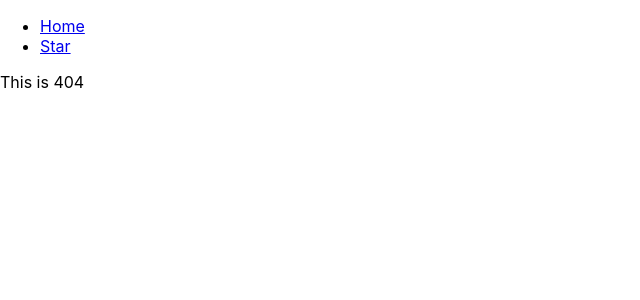
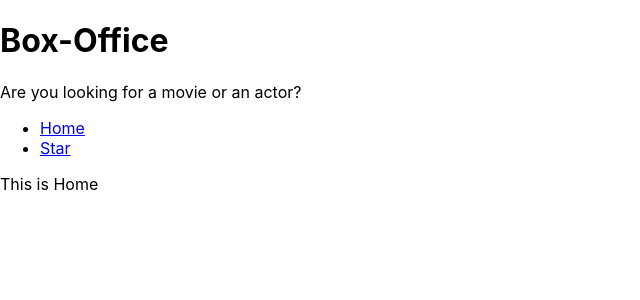
Before and after one commit to jackdaniels247/box-office, a React (Create React App) app: page /home in a window 1280 px wide. Before the commit this address had no page. Shown: the top 300 px of the page, without its empty margins (0-640 px from the left). Built offline with nearby package versions, Linux system fonts and the light colour scheme.

Commit message:
change layout and added title

```diff
--- a/src/App.js
+++ b/src/App.js
@@ -1,27 +1,25 @@
 import React from 'react';
 import { Switch,Route } from 'react-router';
-import Navs from './components/Navs';
+
+import Home from './pages/Home';
+import Star from './pages/Star';
 
 
 
 function App() {
   return (
-    <div>
-
-    <Navs />
-
-    <Switch>
-     <Route exact path='/' >
-       This is homepage
+     <Switch>
+     <Route exact path='/home' >
+       <Home />
      </Route>
      <Route exact path='/star'>
-       This is star
+       <Star />
      </Route>
      <Route>
        This is 404
      </Route>
    </Switch>
-    </div>
+
 
   );
 }
--- /dev/null
+++ b/src/components/Mainpagelayout.js
@@ -0,0 +1,16 @@
+import React from 'react'
+import Navs from './Navs';
+import Title from './Title';
+
+const Mainpagelayout = ({children}) =>
+    (
+        <div>
+            <Title title="Box-Office" subtitle="Are you looking for a movie or an actor?" />
+        <Navs />
+
+      {children}
+        </div>
+    )
+
+
+export default Mainpagelayout
--- /dev/null
+++ b/src/components/Title.js
@@ -0,0 +1,12 @@
+import React from 'react'
+
+const Title = ({title,subtitle}) =>
+    (
+        <div>
+            <h1>{title}</h1>
+    <p>{subtitle}</p>
+        </div>
+    )
+
+
+export default Title
--- /dev/null
+++ b/src/pages/Home.js
@@ -0,0 +1,12 @@
+import React from 'react'
+import Mainpagelayout from '../components/Mainpagelayout'
+
+const Home = () =>
+    (
+        <Mainpagelayout>
+            This is Home
+        </Mainpagelayout>
+    )
+
+
+export default Home
--- /dev/null
+++ b/src/pages/Star.js
@@ -0,0 +1,12 @@
+import React from 'react'
+import Mainpagelayout from '../components/Mainpagelayout'
+
+const Star = () =>
+    (
+        <Mainpagelayout>
+            This is Star
+        </Mainpagelayout>
+    )
+
+
+export default Star
```
Also changed, not shown: 1 other file (tests, documents, lock files or other folders).
